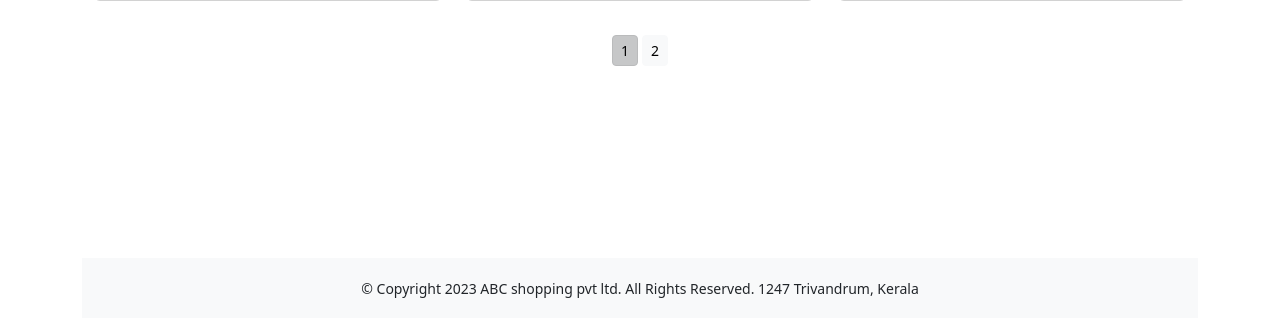
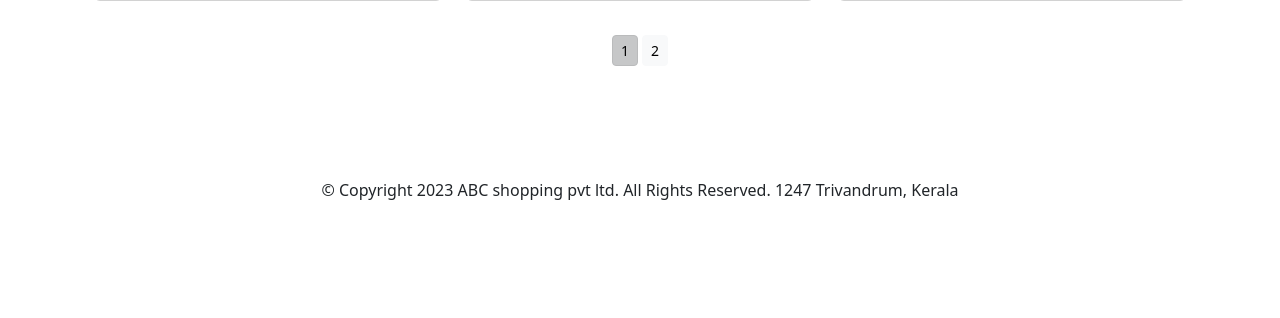
Before and after one commit to merahulkrishnan/ecommerceapp, a Django app: page / in a window 1280 px wide. Shown: the part 1651-1969 px from the top of the page. After the commit the page ends 1851 px from the top, so only its background shows below. Run offline with Django 4.2, Linux system fonts and the light colour scheme; data comes from the database, SQL or seed files in the repository; some libraries are stand-ins or nearby versions.

Commit message:
footer updated

```diff
--- a/templates/footer.html
+++ b/templates/footer.html
@@ -1,10 +1,12 @@
 <br>
 <br>
 <br>
-<br>
-<br>
-<br>
-<br>
-<div class="footer navbar-fixed-bottom my_footer">
-  <p class="text-center">© Copyright 2023 ABC shopping pvt ltd. All Rights Reserved. 1247 Trivandrum, Kerala</p>
-</div>
+<footer class="sticky-footer">
+  <div class="container py-3">
+    <div class="row">
+      <div class="col text-center">
+        <p class="mb-0">© Copyright 2023 ABC shopping pvt ltd. All Rights Reserved. 1247 Trivandrum, Kerala</p>
+      </div>
+    </div>
+  </div>
+</footer>
```
